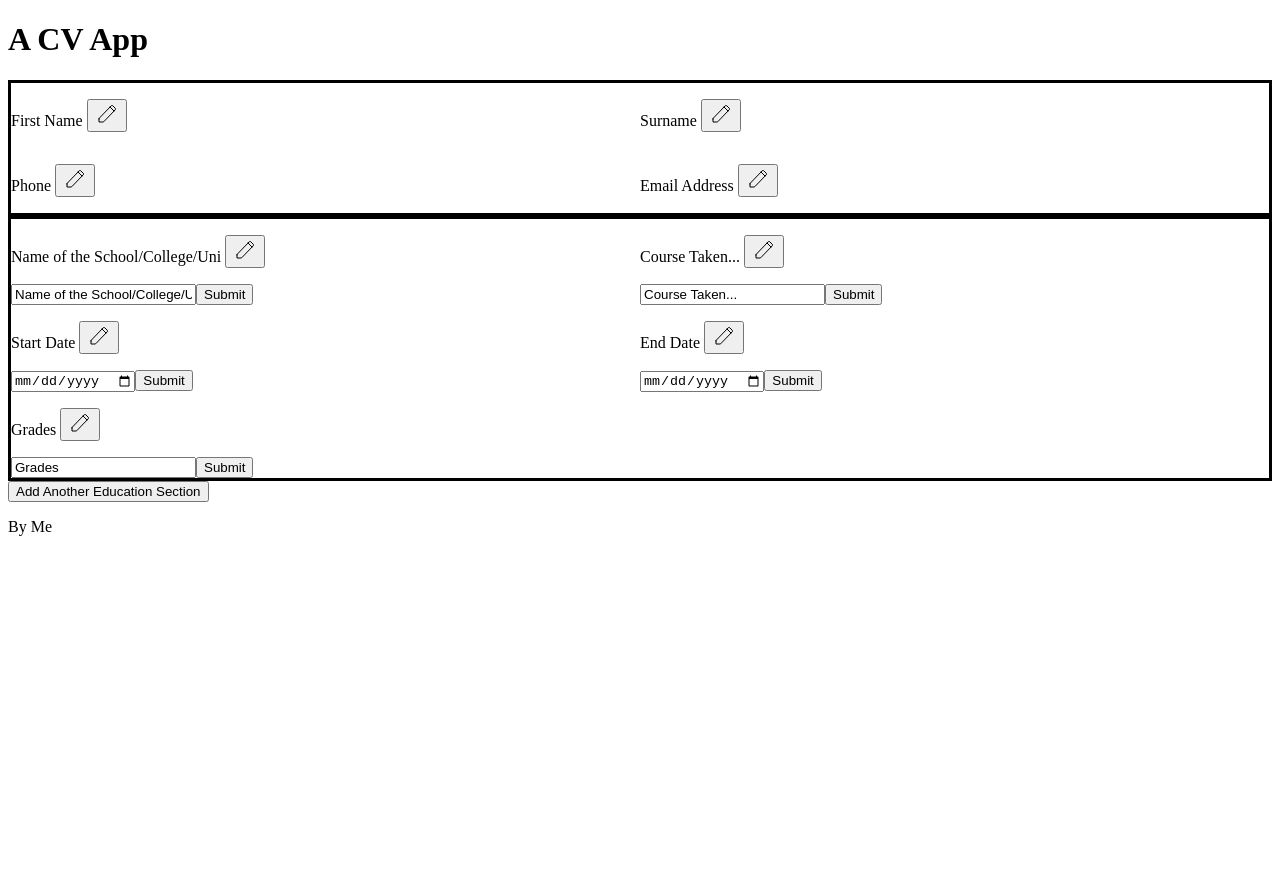
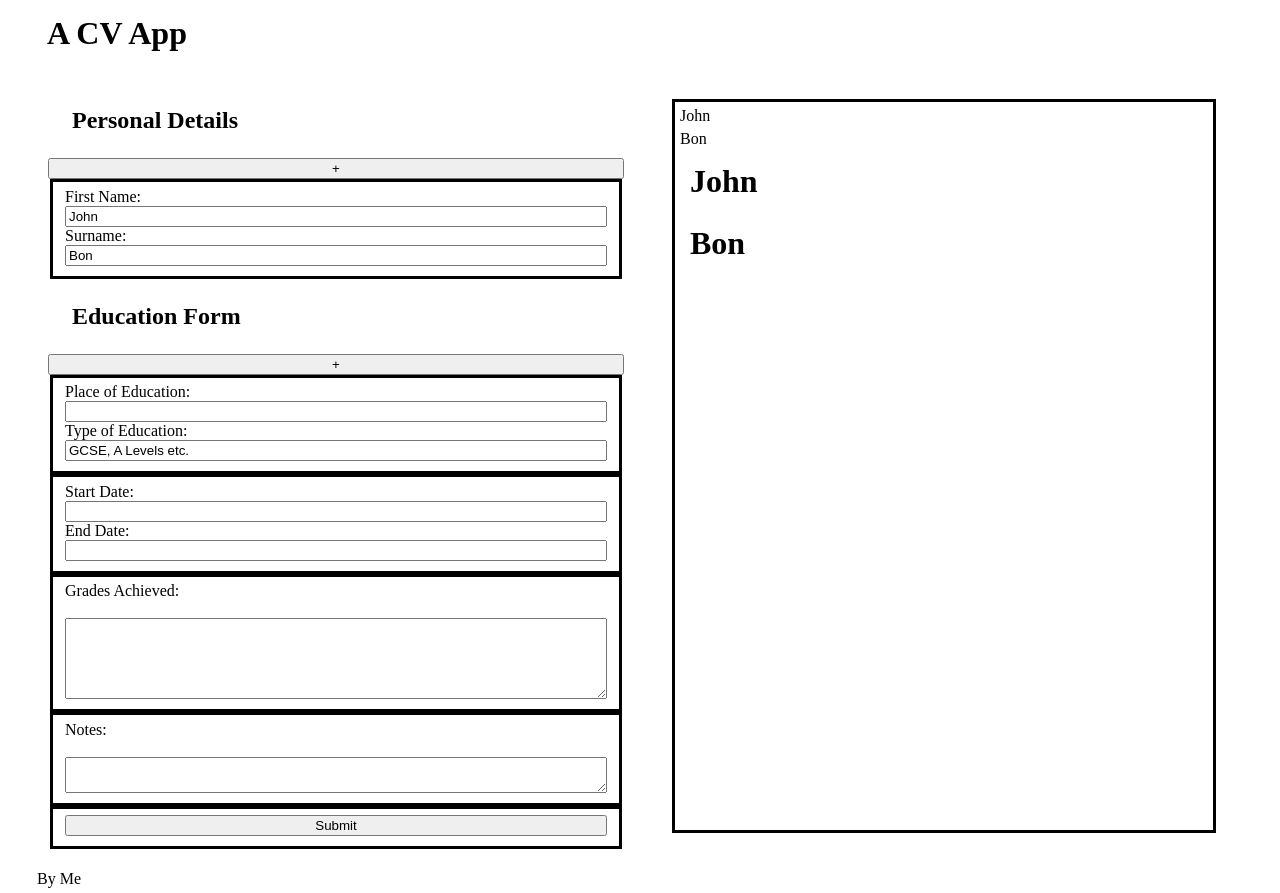
Before and after one commit to malcomcrab/react-cv-project, a React (Vite) app: page / in a window 1280 px wide. Before the commit the page ends 800 px from the top, so only its background shows below. Built offline with nearby package versions, Linux system fonts and the light colour scheme.

Commit message:
Removed incorrect components and repurposed the remaining ones. General info updates automatically to the CV and added an education form to add different education

```diff
--- a/src/App.css
+++ b/src/App.css
@@ -1,17 +1,41 @@
-.user-details{
-    display: flex;
-    flex-direction: column;
+body{
+    margin: 0px 2em 0px 2em;
 }
 
-#first-name-container,
-#surname-container,
-#phone-container,
-#email-container{
-    display:none;
+p{
+    margin:5px;
 }
 
-.form-section{
+h1{
+    margin:5px;
+    padding:10px;
+}
+
+
+h2{
+    margin:0px;
+    padding:1em;
+}
+
+fieldset{
+    display: grid;
+    grid-template-columns: 1fr ;
+    border:solid;
+}
+
+#main-content{
     display: grid;
     grid-template-columns: 1fr 1fr;
+}
+
+#left-column{
+    display:flex;
+    flex-direction: column;
+    margin:1em;
+}
+
+#right-column{
+    display: block;
+    margin: 2em;
     border:solid;
 }
--- a/src/App.jsx
+++ b/src/App.jsx
@@ -2,110 +2,73 @@ import { useState } from 'react'
 import './App.css'
 import Header from './components/Header'
 import Footer from './components/Footer'
-import InputDisplay from './components/InputDisplay'
-import EducationDisplay from './components/ExperienceDisplay'
+import GeneralDisplay from './components/GeneralDisplay'
+import GeneralInfo from './components/GeneralInfo'
+import CvDisplay from './components/CvDisplay'
+import EducationForm from './components/EducationForm'
 import Button from './components/Button'
 
-const userInfo = [{
-  id: 'first-name',
-  name: 'First Name',
-  type: 'text'
-  },
-  {
-  id: 'surname',
-  name: 'Surname',
-  type: 'text'
-  },
-  {
-  id: 'phone',
-  name: 'Phone',
-  type: 'number'
-  },
-  {
-  id: 'email',
-  name: 'Email Address',
-  type: 'email'
-  }
+function App() {
 
-]
-
-const userEducation = [{
-  id: 'education-name',
-  name: 'Name of the School/College/Uni',
-  type: 'text',
-  format: 'input'
-  },
-  {
-  id: 'education-course',
-  name: 'Course Taken...',
-  type: 'text',
-  format: 'textarea'
-  },
-  {
-  id: 'school-start-date',
-  name: 'Start Date',
-  type: 'date',
-  format: 'input'
-  },
-  {
-  id: 'school-finished-date',
-  name: 'End Date',
-  type: 'date',
-  format: 'input'
-  },
-  {
-  id: 'grades',
-  name: 'Grades',
-  type: 'text-area',
-  format: 'textarea',
-  }]
-
-  const userExperience = [{
-    id: 'experience-name',
-    name: 'Name of Employer/Relevant Experience',
-    type: 'text',
-    format: 'input'
-    },
-    {
-    id: 'experience-role',
-    name: 'Role of Experiance',
-    type: 'text-box',
-    format: 'input'
-    },
-    {
-    id: 'experience-start-date',
-    name: 'Start Date',
-    type: 'date',
-    format: 'input'
-    },
-    {
-    id: 'experience-end-date',
-    name: 'End Date',
-    type: 'date',
-    format: 'input'
-    },
-    {
-    id: 'responsibilities',
-    name: 'Role Responsibilities/Experience',
-    type: 'text',
-    format: 'text-area'
-    }]
-
-function App() {
-  const [count, setCount] = useState(0)
+  const [firstName, setFirstName] = useState('John')
+  const [surname, setSurname] = useState('Bon')
+  const handleChangeName = (event) => { setFirstName(event.target.value) }
+  const handleChangeSurname = (event) => { setSurname(event.target.value) }
 
   return (
     <>
-    <Header />
+      <Header />
+
+      <main id={'main-content'} className={'container'}>
+        <div id={'left-column'}>
+
+          <h2>Personal Details</h2>
+          <Button value={'+'}/>
+
+          <GeneralInfo
+            name={firstName}
+            handleChangeName={handleChangeName}
+            surname={surname}
+            handleChangeSurname={handleChangeSurname} />
+
+          <h2>Education Form</h2>
+          <Button value={'+'}/>
+          <EducationForm />
+        </div>
+
+
+        <div id={'right-column'}>
+
+          <CvDisplay
+            firstName={firstName}
+            surname={surname}
+          />
+
+          <GeneralDisplay
+            firstName={firstName}
+            surname={surname}
+          />
+        </div>
+      </main>
+
+
+      {/*
     <div id='user-info-container' className='form-section'>{userInfo.map(item =>[
        <InputDisplay key={item.id} id={item.id} value={item.name} type={item.type} class={'user-details'}/>
     ])}</div>
-    <div id='user-school-container' className='form-section'>{userEducation.map(item =>[
-       <InputDisplay key={item.id} id={item.id} value={item.name} type={item.type} class={'user-details'}/>
+    <h2>Education.</h2>
+    <div id='user-school-container' className='form-section'>
+        {userEducation.map(item =>[<InputDisplay key={item.id} id={item.id} value={item.name} type={item.type} class={'user-details'}/>
     ])}
     </div>
     <Button value={'Add Another Education Section'}/>
-    <Footer />
+    <h2>Experience.</h2>
+    <div className='form-section'>
+
+    </div>*/}
+
+
+      <Footer />
     </>
   )
 }
--- a/src/components/Button.jsx
+++ b/src/components/Button.jsx
@@ -1,8 +1,8 @@
 
-function Button(props){
+function Button({handleClicks, value, type}){
 
 return (
-    <button onClick={props.handleClick} >{props.value}</button>
+    <button type={type} onClick={handleClicks} >{value}</button>
 )
 
 }
--- /dev/null
+++ b/src/components/CvDisplay.jsx
@@ -0,0 +1,17 @@
+
+function CvDisplay({firstName, surname}){
+
+    return(
+        <div className="cv-display-container">
+
+            <div className="cv-names-container">
+                <p id="first-name-display" className="name-display">{firstName}</p>
+                <p id="surname-display" className="name-display">{surname}</p>
+            </div>
+
+        </div>
+    )
+
+}
+
+export default CvDisplay
--- /dev/null
+++ b/src/components/EducationForm.jsx
@@ -0,0 +1,46 @@
+import Button from "./Button"
+import Input from "./Input"
+
+function EducationForm(){
+
+    return(
+
+        <>
+            <form id={'education-form'} className={'new-education-form'}>
+
+                <fieldset>
+                    <label htmlFor={"education-name-input"}>Place of Education: </label>
+                    <Input id={'education-name-input'} name={'education-name-input'}/>
+                    <label htmlFor={"education-type-input"}>Type of Education: </label>
+                    <Input id={'education-type-input'} name={'education-type-input'} text={'GCSE, A Levels etc.'}/>
+                </fieldset>
+                <fieldset>
+                    <label htmlFor={"education-start-date"}>Start Date: </label>
+                    <Input id={'education-start-date'} name={'education-start-date'} />
+                    <label htmlFor={"education-end-date"}>End Date: </label>
+                    <Input id={'education-end-date'} name={'education-end-date'} />
+                </fieldset>
+                <fieldset>
+                    <label htmlFor={"education-grade-input"}>Grades Achieved: </label>
+                    <br/>
+                    <textarea cols={'20'} rows={'5'} id={'education-grade-input'} name={'education-grade-input'} text={'Grade Received'}></textarea>
+                </fieldset>
+                <fieldset>
+                <label htmlFor={"education-notes-input"}>Notes: </label>
+                    <br/>
+                    <textarea cols={'20'} rows={'2'} id={'education-notes-input'} name={'education-notes-input'} text={'Grade Received'}></textarea>
+                </fieldset>
+                <fieldset>
+                    <Button id={"education-submit-button"} className={'submit-button'} value={'Submit'}/>
+                </fieldset>
+
+            </form>
+        </>
+
+    )
+
+
+
+}
+
+export default EducationForm
--- a/src/components/ExperienceDisplay.jsx
+++ /dev/null
@@ -1,12 +0,0 @@
-
-function EducationDisplay(){
-
-    return(
-        <div className="form-section">
-
-        </div>
-    )
-
-}
-
-export default EducationDisplay;
--- /dev/null
+++ b/src/components/GeneralDisplay.jsx
@@ -0,0 +1,13 @@
+
+function GeneralDisplay({firstName, surname}){
+
+    return(
+       <div>
+         <h1 defaultValue={firstName}>{firstName}</h1>
+         <h1 >{surname}</h1>
+       </div>
+    )
+
+}
+
+export default GeneralDisplay;
--- /dev/null
+++ b/src/components/GeneralInfo.jsx
@@ -0,0 +1,22 @@
+import Button from "./Button"
+import Input from "./Input"
+
+function GeneralInfo({name, handleChangeName, surname, handleChangeSurname}){
+
+    return(
+
+        <div>
+            <form id='general-info-form' className="entry-form">
+
+                <fieldset>
+                    <label  htmlFor="first-name-input">First Name: </label>
+                    <Input  id={"first-name-input"} name={"first-name-input"} text={name} handleChange={handleChangeName}/>
+                    <label  htmlFor="surname-input"> Surname: </label>
+                    <Input  id={"surname-input"} name={"surname-input"} text={surname} handleChange={handleChangeSurname}/>
+                </fieldset>
+            </form>
+        </div>
+    )
+}
+
+export default GeneralInfo
--- a/src/components/Input.jsx
+++ b/src/components/Input.jsx
@@ -1,9 +1,7 @@
 
-function Input(props) {
-
+function Input({ handleChange, text, id, name, }) {
     return (
-        <input type={props.type} placeholder={props.value}></input>
+        <input id={id} name={name} onChange={handleChange} placeholder={text} defaultValue={text}></input>
     )
 }
-
 export default Input;
--- a/src/components/InputDisplay.jsx
+++ /dev/null
@@ -1,28 +0,0 @@
-import Button from './Button';
-import inputIcon from '../assets/editIcon.svg'
-import { useState } from 'react';
-
-
-
-const handleEditClick = (target) => {
-    const toggleElement = document.getElementById(target)
-    toggleElement.style.display === 'flex'? toggleElement.style.display = 'none' : toggleElement.style.display = 'flex'
-  };
-
-
-function InputDisplay(props){
-    const [inputValue, setInputValue] = useState(props.value)
-    const inputContainerId = (props.id + '-container')
-    const inputElementId = (props.id + '-input')
-    return(
-        <div className={props.class}>
-            <p>{inputValue} <Button handleClick={() => handleEditClick(inputContainerId)} value={<img src={inputIcon} ></img>} /></p>
-            <div id={inputContainerId}>
-                <input id={inputElementId} type={props.type} value={inputValue} onChange={(event)=>setInputValue(event.target.value)}/>
-                <Button handleClick={() => handleEditClick(inputContainerId)} value={'Submit'}/>
-            </div>
-        </div>
-    )
-}
-
-export default InputDisplay;
```
